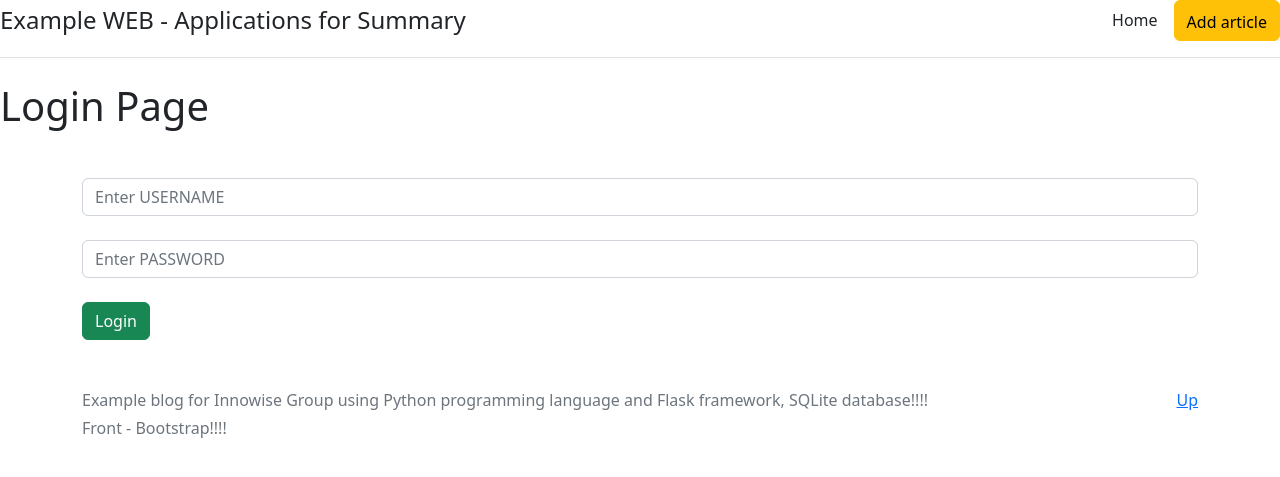
After one commit to Sasa537/Web, a Flask app: page /login in a window 1280 px wide. The commit adds this page. Shown: the top 477 px of the page. Run offline with Flask 2, Linux system fonts and the light colour scheme.

Commit message:
Добавленна Аутентификация пользователей

```diff
--- a/app.py
+++ b/app.py
@@ -1,8 +1,14 @@
+from werkzeug.security import generate_password_hash, check_password_hash
 from flask import Flask, render_template, request, redirect
 from flask_sqlalchemy import SQLAlchemy
 from datetime import datetime
+from flask_login import LoginManager, login_required, login_user, current_user
+from flask_login import UserMixin, logout_user
 
 app = Flask(__name__)
+login_manager = LoginManager(app)
+login_manager.login_view = 'login'
+app.config['SECRET_KEY'] = 'a really really really really long secret key'
 app.config['SQLALCHEMY_DATABASE_URI'] = 'sqlite:///blog.db'
 app.config['SQLALCHEMY_DATABASE_URI'] = 'sqlite:///user.db'
 app.config['SQLALCHEMY_TRACK_MODIFICATIONS'] = True
@@ -27,26 +33,38 @@ class Article(db.Model):
         return '<Article %r>' % self.id
 
 
-class User(db.Model):
+class User(UserMixin, db.Model):
     id = db.Column(db.Integer, primary_key=True)
     username = db.Column(db.String(100), nullable=False)
     password = db.Column(db.String(300), nullable=False)
+    password_hash = db.Column(db.String())
 
     def __init__(self, username, password):
         self.username = username
         self.password = password
 
+    def check_password(self, password):
+        return check_password_hash(self.password_hash, password)
+
+    def set_password(self, password):
+        self.password_hash = generate_password_hash(password)
+
     def __repr__(self):
         return '<User %r>' % self.id
+
+    @login_manager.user_loader
+    def load_user(id):
+        return User.query.get(int(id))
 
 
 @app.route('/')
 def index():
     articles = Article.query.order_by(Article.date.desc()).all()
-    return render_template("index.html", article=articles)
+    return render_template("index.html", article=articles, status=current_user.is_authenticated)
 
 
 @app.route('/add', methods=['POST', 'GET'])
+@login_required
 def add():
     if request.method == "POST":
         title = request.form['title']
@@ -74,7 +92,7 @@ def add():
 @app.route('/posts/<int:id>')
 def posts(id):
     article = Article.query.get(id)
-    return render_template("posts.html", art=article)
+    return render_template("posts.html", art=article, status=current_user.is_authenticated)
 
 
 @app.route('/posts/<int:id>/delete')
@@ -107,5 +125,26 @@ def post_update(id):
         return render_template("update.html", art=article)
 
 
+@app.route('/login', methods=['POST', 'GET'])
+def login():
+    if current_user.is_authenticated:
+        return redirect('/')
+
+    if request.method == 'POST':
+        username = request.form['username']
+        user = User.query.filter_by(username=username).first()
+        if user is not None and user.check_password(request.form['password']):
+            login_user(user)
+            return redirect('/')
+
+    return render_template('login.html')
+
+
+@app.route('/logout')
+def logout():
+    logout_user()
+    return redirect('/')
+
+
 if __name__ == "__main__":
     app.run(debug=True)
--- a/templates/base.html
+++ b/templates/base.html
@@ -14,6 +14,7 @@
       <nav class="d-inline-flex mt-2 mt-md-0 ms-md-auto">
         <a class="me-3 py-2 text-dark text-decoration-none" href="/"><font style="vertical-align: inherit;"><font style="vertical-align: inherit;">Home</font></font></a>
         <a class="btn btn-warning" href="/add"><font style="vertical-align: inherit;"><font style="vertical-align: inherit;">Add article</font></font></a>
+
 
       </nav>
     </div>
--- a/templates/index.html
+++ b/templates/index.html
@@ -15,5 +15,8 @@
          </div>
       {% endfor%}
 
+           {% if status %}
+           <a href="/logout" class = "btn btn-warning">LogOut</a>
+           {% endif %}
     </div>
 {% endblock %}
--- /dev/null
+++ b/templates/login.html
@@ -0,0 +1,16 @@
+{% extends "base.html" %}
+
+{% block title %}
+<title> Blog </title>
+{% endblock %}
+
+{% block body %}
+<h1>Login Page</h1>
+<div class="container mt-5">
+<form action="" method="post" >
+    <input type="text" name="username" id="username" class="form-control" placeholder="Enter USERNAME" align="center"><br>
+    <input type="text" name="password" id="password" class="form-control" placeholder="Enter PASSWORD" align="center"><br>
+    <input type="submit"  class="btn btn-success" value="Login">
+</form>
+</div>
+{% endblock %}
--- a/templates/posts.html
+++ b/templates/posts.html
@@ -1,7 +1,7 @@
 {% extends "base.html" %}
 
 {% block title %}
-{{art.title}}
+<title> Blog </title>
 {% endblock %}
 
 {% block body %}
@@ -11,8 +11,10 @@
       <h2>{{art.title}}</h2>
       <p>{{art.text}}</p>
       <p><b> Publication date: {{art.date.date()}}</b></p>
+          {% if status%}
           <a href="/posts/{{art.id}}/delete" class = "btn btn-danger">Delete</a>
           <a href="/posts/{{art.id}}/update" class = "btn btn-success">Update</a>
+          {%endif%}
       </div>
 
 
```
